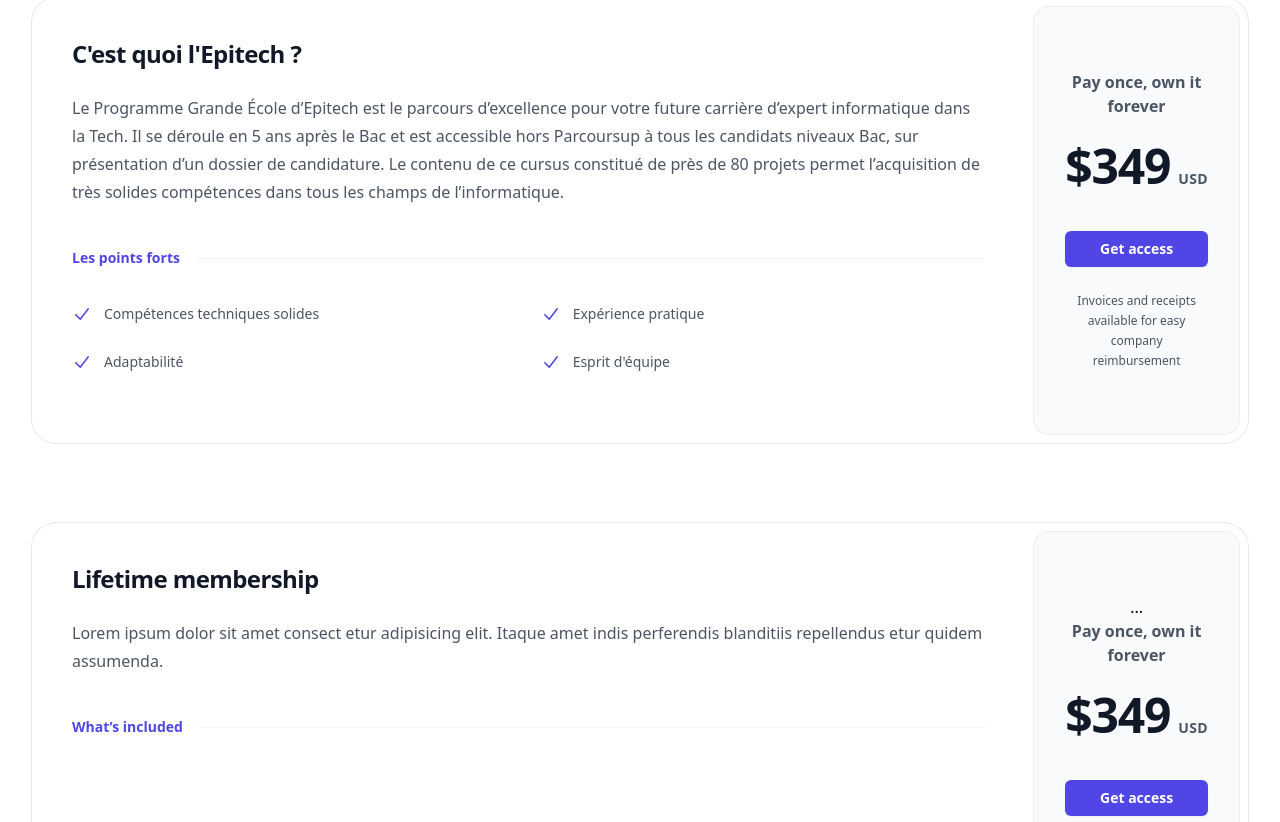
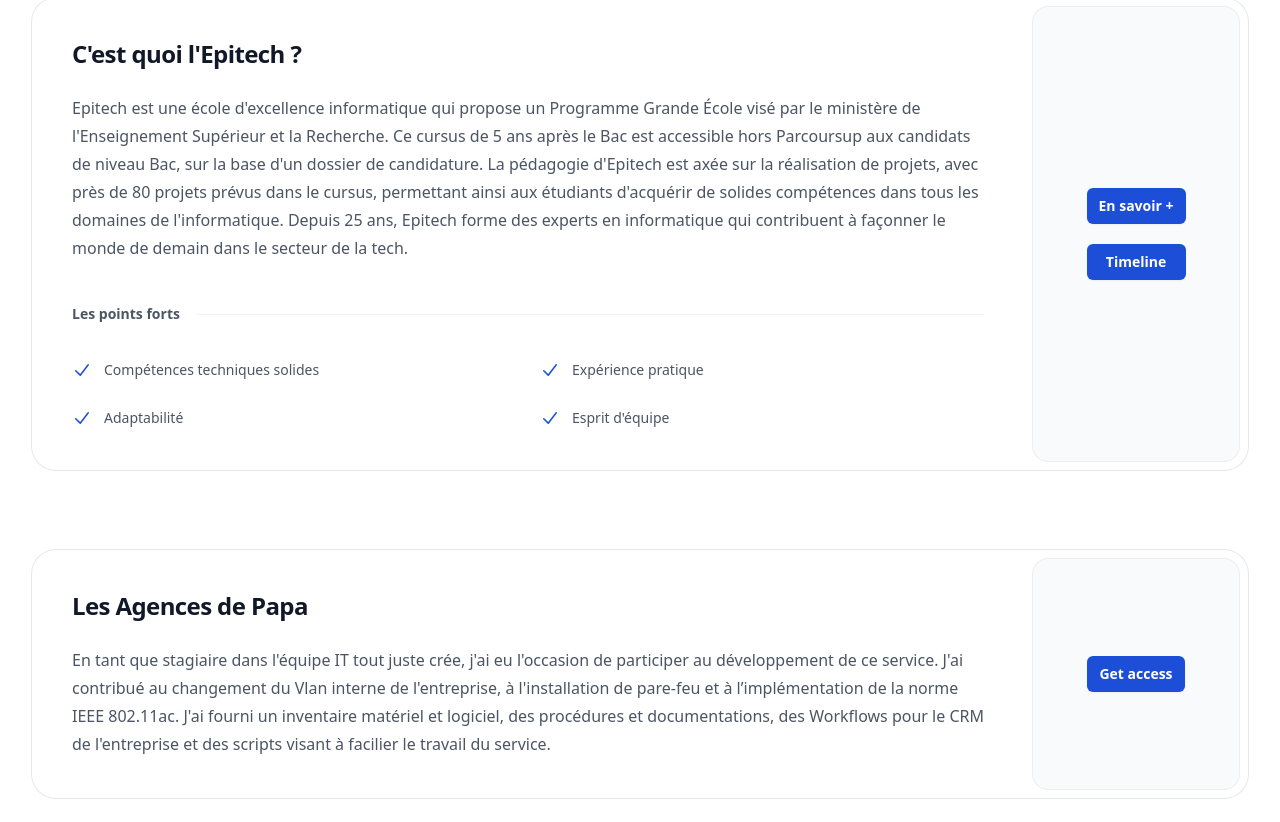
Before and after one commit to WentioxDemoi/CV, a React (Create React App) app: page /Home in a window 1280 px wide. Shown: the part 3398-4220 px from the top of the page. Built offline with nearby package versions, Linux system fonts and the light colour scheme.

Commit message:
[ADD] Epitech & Les Agences de Papa

```diff
--- a/src/Pages/Timeline.jsx
+++ b/src/Pages/Timeline.jsx
@@ -57,7 +57,7 @@
     ]
     return (
         <div className="flex flex-col gap-y-3 w-full my-4">
-            <Circle/>
+            <div id="Circle" className="bg-gradient-to-r from-gray-600 to-teal-100 rounded-full w-4 h-4 mx-auto"></div>
             {events.map((event, key) => (
   <Fragment key={key}>
                     <div className="grid grid-cols-[1fr_auto_1fr] gap-x-2 items-center mx-auto">
@@ -128,7 +128,7 @@
         className="transition duration-300 ease-in-out transform hover:-translate-y-1 hover:shadow-2xl flex flex-col gap-y-2 border shadow-md rounded-xl p-4"
         onClick={() => handleClick(id)}
       >
-        <div className="text-blue-800 font-bold text-lg border-b">{heading}</div>
+        <div id={heading} className="text-blue-700 font-bold text-lg border-b">{heading}</div>
         <div className="test-sm text-gray-700">{subHeading}</div>
       </motion.div>
     );
--- a/src/component/TimelineComponent.jsx
+++ b/src/component/TimelineComponent.jsx
@@ -8,6 +8,15 @@
 ]
 
 export default function projets() {
+    const handleClick = (id) => {
+        const targetElement = document.querySelector('#' + id);
+        if (targetElement) {
+            window.scrollTo({
+                top: targetElement.offsetTop - 150,
+                behavior: 'smooth'
+            });
+        }
+    };
     return (
         <div>
             <div className="bg-white">
@@ -17,9 +26,9 @@
                         <div className="p-8 sm:p-10 lg:flex-auto">
                             <h3 className="text-2xl font-bold tracking-tight text-gray-900">C'est quoi l'Epitech ?</h3>
                             <p className="mt-6 text-base leading-7 text-gray-600">
-                    Le Programme Grande École d’Epitech est le parcours d’excellence pour votre future carrière d’expert informatique dans la Tech. Il se déroule en 5 ans après le Bac et est accessible hors Parcoursup à tous les candidats niveaux Bac, sur présentation d’un dossier de candidature. Le contenu de ce cursus constitué de près de 80 projets permet l’acquisition de très solides compétences dans tous les champs de l’informatique.                    </p>
+                                Epitech est une école d'excellence informatique qui propose un Programme Grande École visé par le ministère de l'Enseignement Supérieur et la Recherche. Ce cursus de 5 ans après le Bac est accessible hors Parcoursup aux candidats de niveau Bac, sur la base d'un dossier de candidature. La pédagogie d'Epitech est axée sur la réalisation de projets, avec près de 80 projets prévus dans le cursus, permettant ainsi aux étudiants d'acquérir de solides compétences dans tous les domaines de l'informatique. Depuis 25 ans, Epitech forme des experts en informatique qui contribuent à façonner le monde de demain dans le secteur de la tech.                     </p>
                             <div className="mt-10 flex items-center gap-x-4">
-                    <h4 className="flex-none text-sm font-semibold leading-6 text-indigo-600">Les points forts</h4>
+                                <h4 className="flex-none text-sm font-semibold leading-6 text-gray-600">Les points forts</h4>
                                 <div className="h-px flex-auto bg-gray-100" />
                             </div>
                             <ul
@@ -27,34 +36,56 @@
                             >
                                 {includedFeaturesEpitech.map((feature) => (
                                     <li key={feature} className="flex gap-x-3">
-                        <CheckIcon className="h-6 w-5 flex-none text-indigo-600" aria-hidden="true" />
+                                        <CheckIcon className="h-6 w-5 flex-none text-blue-700" aria-hidden="true" />
                                         {feature}
                                     </li>
                                 ))}
                             </ul>
                         </div>
-                <div className="p-2 lg:w-full lg:max-w-md lg:flex-shrink-0 flex-1">
-    <div className="rounded-2xl bg-gray-50 py-10 text-center ring-1 ring-inset ring-gray-900/5 lg:flex lg:flex-col lg:justify-center lg:py-16 h-full">
+                        <div className="p-2 lg:w-56 lg:max-w-md lg:flex-shrink-0 flex-none">
+                            <div className="rounded-2xl bg-gray-50 py-10 text-center ring-1 ring-inset ring-gray-900/5 lg:flex lg:flex-col lg:item-center lg:justify-center lg:py-16 h-full flex items-center">
                                 <div className="mx-auto max-w-xs px-8">
-                        <p className="text-base font-semibold text-gray-600">Pay once, own it forever</p>
-                        <p className="mt-6 flex items-baseline justify-center gap-x-2">
-                        <span className="text-5xl font-bold tracking-tight text-gray-900">$349</span>
-                        <span className="text-sm font-semibold leading-6 tracking-wide text-gray-600">USD</span>
-                        </p>
                                     <a
-                        href="/"
-                        className="mt-10 block w-full rounded-md bg-indigo-600 px-3 py-2 text-center text-sm font-semibold text-white shadow-sm hover:bg-indigo-500 focus-visible:outline focus-visible:outline-2 focus-visible:outline-offset-2 focus-visible:outline-indigo-600"
+                                        href="https://www.epitech.eu/programme-grande-ecole-informatique/"
+                                        target="_blank"
+                                        rel="noreferrer"
+                                        className="block w-full rounded-md bg-blue-700 px-3 py-2 text-center text-sm font-semibold text-white shadow-sm hover:bg-indigo-500 focus-visible:outline focus-visible:outline-2 focus-visible:outline-offset-2 focus-visible:outline-indigo-600"
                                     >
-                        Get access
+                                        En savoir +
                                     </a>
-                        <p className="mt-6 text-xs leading-5 text-gray-600">
-                        Invoices and receipts available for easy company reimbursement
-                        </p>
+                                    <button
+                                        onClick={() => handleClick("Circle")}
+                                        className="mt-5 block w-full rounded-md bg-blue-700 px-3 py-2 text-center text-sm font-semibold text-white shadow-sm hover:bg-indigo-500 focus-visible:outline focus-visible:outline-2 focus-visible:outline-offset-2 focus-visible:outline-indigo-600"
+                                    >
+                                        Timeline
+                                    </button>
                                 </div>
                             </div>
                         </div>
                     </div>
-                <div id="stagepapa" className="mx-auto mt-16 max-w-2xl rounded-3xl ring-1 ring-gray-200 sm:mt-20 lg:mx-0 lg:flex lg:max-w-none flex">
+                    <div id="stagepapa" className="mx-auto mt-16 max-w-2xl rounded-3xl ring-1 ring-gray-200 sm:mt-20 lg:mx-0 lg:flex lg:max-w-none">
+                        <div className="p-8 sm:p-10 lg:flex-auto">
+                            <h3 className="text-2xl font-bold tracking-tight text-gray-900">Les Agences de Papa</h3>
+                            <p className="mt-6 text-base leading-7 text-gray-600">
+                                En tant que stagiaire dans l'équipe IT tout juste crée, j'ai eu l'occasion de participer au développement de ce service.
+                                J'ai contribué au changement du Vlan interne de l'entreprise, à l'installation de pare-feu et à l’implémentation de la norme IEEE 802.11ac.
+                                J'ai fourni un inventaire matériel et logiciel, des procédures et documentations, des Workflows pour le CRM de l'entreprise et des scripts visant à facilier le travail du service.
+                            </p>
+                        </div>
+                        <div className="p-2 lg:w-56 lg:max-w-md lg:flex-shrink-0 flex-none">
+                            <div className="rounded-2xl bg-gray-50 py-10 text-center ring-1 ring-inset ring-gray-900/5 lg:flex lg:flex-col lg:item-center lg:justify-center lg:py-16 h-full flex items-center">
+                                <div className="mx-auto max-w-xs px-8">
+                                    <a
+                                        href="/"
+                                        className="block w-full rounded-md bg-blue-700 px-3 py-2 text-center text-sm font-semibold text-white shadow-sm hover:bg-indigo-500 focus-visible:outline focus-visible:outline-2 focus-visible:outline-offset-2 focus-visible:outline-indigo-600"
+                                    >
+                                        Get access
+                                    </a>
+                                </div>
+                            </div>
+                        </div>
+                    </div>
+                    <div id="stagethales" className="mx-auto mt-16 max-w-2xl rounded-3xl ring-1 ring-gray-200 sm:mt-20 lg:mx-0 lg:flex lg:max-w-none">
                         <div className="p-8 sm:p-10 lg:flex-auto">
                             <h3 className="text-2xl font-bold tracking-tight text-gray-900">Lifetime membership</h3>
                             <p className="mt-6 text-base leading-7 text-gray-600">
@@ -70,15 +101,14 @@
                 >
                 {includedFeatures.map((feature) => (
                     <li key={feature} className="flex gap-x-3">
-                    <CheckIcon className="h-6 w-5 flex-none text-indigo-600" aria-hidden="true" />
+                    <CheckIcon className="h-6 w-5 flex-none text-blue-700" aria-hidden="true" />
                     {feature}
                     </li>
                 ))}
                 </ul> */}
                         </div>
-            <div className="p-2 lg:w-full lg:max-w-md lg:flex-shrink-0 flex-1">
+                        <div className="p-2 lg:w-56 lg:max-w-md lg:flex-shrink-0  flex-none">
                             <div className="rounded-2xl bg-gray-50 py-10 text-center ring-1 ring-inset ring-gray-900/5 lg:flex lg:flex-col lg:justify-center lg:py-16 h-full">
-      ...
                                 <div className="mx-auto max-w-xs px-8">
                                     <p className="text-base font-semibold text-gray-600">Pay once, own it forever</p>
                                     <p className="mt-6 flex items-baseline justify-center gap-x-2">
@@ -87,7 +117,7 @@
                                     </p>
                                     <a
                                         href="/"
-                    className="mt-10 block w-full rounded-md bg-indigo-600 px-3 py-2 text-center text-sm font-semibold text-white shadow-sm hover:bg-indigo-500 focus-visible:outline focus-visible:outline-2 focus-visible:outline-offset-2 focus-visible:outline-indigo-600"
+                                        className="mt-10 block w-full rounded-md bg-blue-700 px-3 py-2 text-center text-sm font-semibold text-white shadow-sm hover:bg-indigo-500 focus-visible:outline focus-visible:outline-2 focus-visible:outline-offset-2 focus-visible:outline-indigo-600"
                                     >
                                         Get access
                                     </a>
@@ -98,6 +128,7 @@
                             </div>
                         </div>
                     </div>
+
                     {/*
             <div id="stagethales" className="mx-auto mt-16 max-w-2xl rounded-3xl ring-1 ring-gray-200 sm:mt-20 lg:mx-0 lg:flex lg:max-w-none">
             <div className="p-8 sm:p-10 lg:flex-auto">
@@ -115,14 +146,14 @@
                 >
                 {includedFeatures.map((feature) => (
                     <li key={feature} className="flex gap-x-3">
-                    <CheckIcon className="h-6 w-5 flex-none text-indigo-600" aria-hidden="true" />
+                    <CheckIcon className="h-6 w-5 flex-none text-blue-700" aria-hidden="true" />
                     {feature}
                     </li>
                 ))}
                 </ul>
             </div>
-            <div className="-mt-2 p-2 lg:mt-0 lg:w-full lg:max-w-md lg:flex-shrink-0">
-                <div className="rounded-2xl bg-gray-50 py-10 text-center ring-1 ring-inset ring-gray-900/5 lg:flex lg:flex-col lg:justify-center lg:py-16">
+            <div className="p-2 lg:w-56 lg:max-w-md lg:flex-shrink-0  flex-none">
+                            <div className="rounded-2xl bg-gray-50 py-10 text-center ring-1 ring-inset ring-gray-900/5 lg:flex lg:flex-col lg:justify-center lg:py-16 h-full">
                 <div className="mx-auto max-w-xs px-8">
                     <p className="text-base font-semibold text-gray-600">Pay once, own it forever</p>
                     <p className="mt-6 flex items-baseline justify-center gap-x-2">
@@ -131,50 +162,7 @@
                     </p>
                     <a
                     href="/"
-                    className="mt-10 block w-full rounded-md bg-indigo-600 px-3 py-2 text-center text-sm font-semibold text-white shadow-sm hover:bg-indigo-500 focus-visible:outline focus-visible:outline-2 focus-visible:outline-offset-2 focus-visible:outline-indigo-600"
-                    >
-                    Get access
-                    </a>
-                    <p className="mt-6 text-xs leading-5 text-gray-600">
-                    Invoices and receipts available for easy company reimbursement
-                    </p>
-                </div>
-                </div>
-            </div>
-            </div>
-            <div id="unical" className="mx-auto mt-16 max-w-2xl rounded-3xl ring-1 ring-gray-200 sm:mt-20 lg:mx-0 lg:flex lg:max-w-none">
-            <div className="p-8 sm:p-10 lg:flex-auto">
-                <h3 className="text-2xl font-bold tracking-tight text-gray-900">Lifetime membership</h3>
-                <p className="mt-6 text-base leading-7 text-gray-600">
-                Lorem ipsum dolor sit amet consect etur adipisicing elit. Itaque amet indis perferendis blanditiis
-                repellendus etur quidem assumenda.
-                </p>
-                <div className="mt-10 flex items-center gap-x-4">
-                <h4 className="flex-none text-sm font-semibold leading-6 text-indigo-600">What’s included</h4>
-                <div className="h-px flex-auto bg-gray-100" />
-                </div>
-                <ul
-                className="mt-8 grid grid-cols-1 gap-4 text-sm leading-6 text-gray-600 sm:grid-cols-2 sm:gap-6"
-                >
-                {includedFeatures.map((feature) => (
-                    <li key={feature} className="flex gap-x-3">
-                    <CheckIcon className="h-6 w-5 flex-none text-indigo-600" aria-hidden="true" />
-                    {feature}
-                    </li>
-                ))}
-                </ul>
-            </div>
-            <div className="-mt-2 p-2 lg:mt-0 lg:w-full lg:max-w-md lg:flex-shrink-0">
-                <div className="rounded-2xl bg-gray-50 py-10 text-center ring-1 ring-inset ring-gray-900/5 lg:flex lg:flex-col lg:justify-center lg:py-16">
-                <div className="mx-auto max-w-xs px-8">
-                    <p className="text-base font-semibold text-gray-600">Pay once, own it forever</p>
-                    <p className="mt-6 flex items-baseline justify-center gap-x-2">
-                    <span className="text-5xl font-bold tracking-tight text-gray-900">$349</span>
-                    <span className="text-sm font-semibold leading-6 tracking-wide text-gray-600">USD</span>
-                    </p>
-                    <a
-                    href="/"
-                    className="mt-10 block w-full rounded-md bg-indigo-600 px-3 py-2 text-center text-sm font-semibold text-white shadow-sm hover:bg-indigo-500 focus-visible:outline focus-visible:outline-2 focus-visible:outline-offset-2 focus-visible:outline-indigo-600"
+                    className="mt-10 block w-full rounded-md bg-blue-700 px-3 py-2 text-center text-sm font-semibold text-white shadow-sm hover:bg-indigo-500 focus-visible:outline focus-visible:outline-2 focus-visible:outline-offset-2 focus-visible:outline-indigo-600"
                     >
                     Get access
                     </a>
```
Lines whose indentation alone changed are shown as unchanged.
